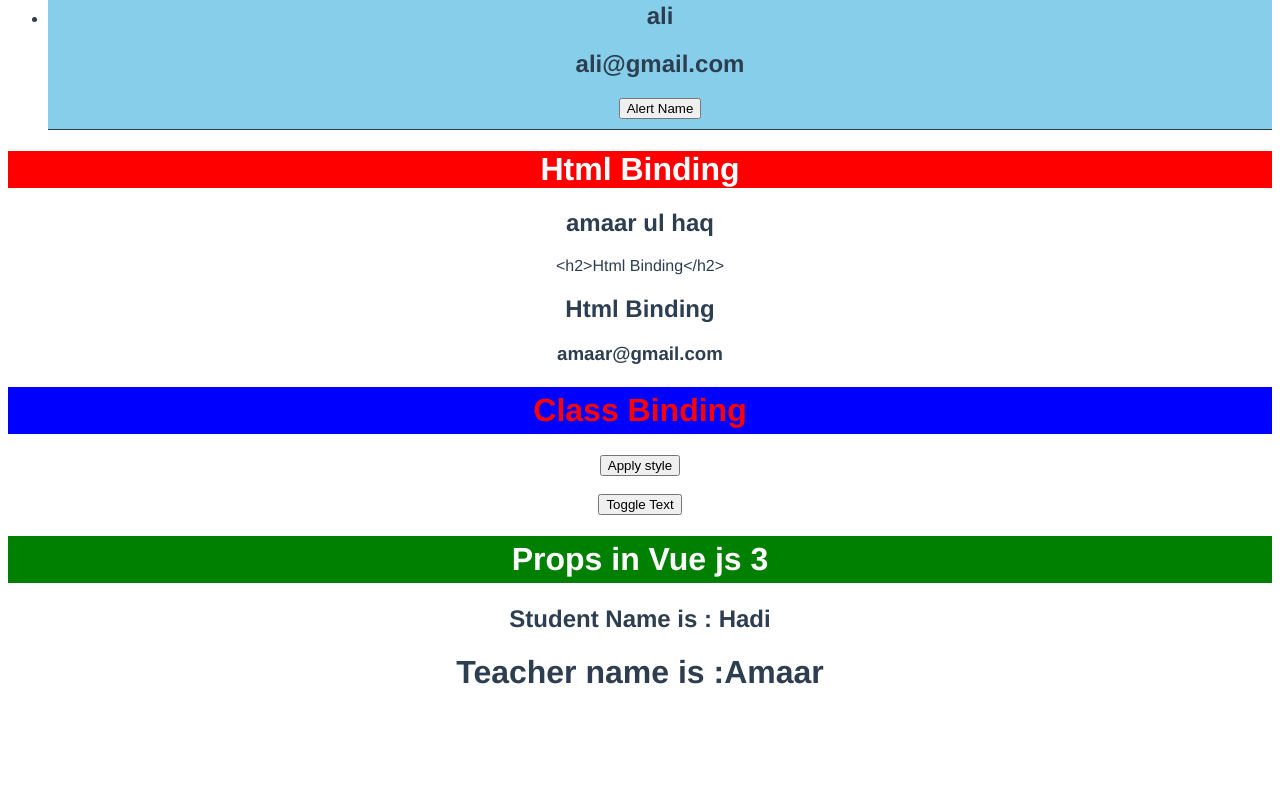
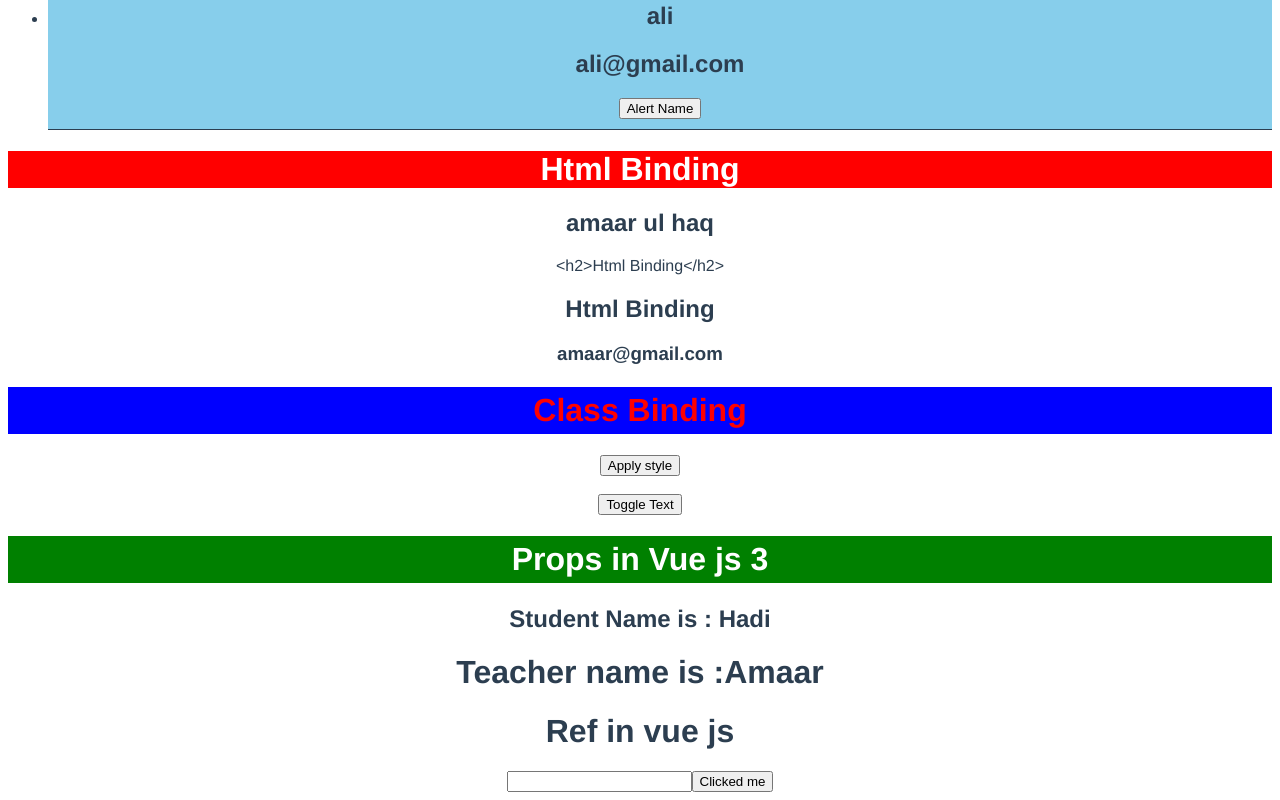
Before and after one commit to Amaar466/Vue-js-My-first-app-, a Vue app: page / in a window 1280 px wide. Shown: the part 2914-3714 px from the top of the page. Before the commit the page ends 3627 px from the top, so only its background shows below. Built offline with nearby package versions, Linux system fonts and the light colour scheme.

Commit message:
Refs in vue

```diff
--- a/src/App.vue
+++ b/src/App.vue
@@ -16,6 +16,8 @@
 <Classbinding />
 <Student name="Hadi"/>
 <Teacher name="Amaar"/>
+<Ref />
+
 <!-- <User /> -->
 
 </template>
@@ -38,6 +40,7 @@ import Htmlbinding from './components/Htmlbinding.vue';
 import Classbinding from './components/Classbinding.vue';
 import Student from './components/Student.vue';
 import Teacher from './components/Teacher.vue';
+import Ref from './components/Ref.vue';
 // import User from './components/User.vue';
 
 
@@ -62,7 +65,8 @@ export default {
     Htmlbinding,
     Classbinding,
     Student,
-    Teacher
+    Teacher,
+    Ref
     // User
 
 }
--- /dev/null
+++ b/src/components/Ref.vue
@@ -0,0 +1,21 @@
+<template>
+    <h1>Ref in vue js</h1>
+    <input type="text" ref="input" />
+    <button v-on:click="getData()">Clicked me</button>
+</template>
+
+<script>
+export default
+    {
+        name: 'Ref',
+        methods: {
+            getData() {
+                this.$refs.input.focus();
+                this.$refs.input.style.color='green';
+                let val=this.$refs.input.value;
+                alert(val);
+            }
+        }
+    }
+
+</script>
```
Also changed, not shown: src/components/Child1.vue (added, +15 -0 lines), src/components/parent1.vue (added, +22 -0 lines).
